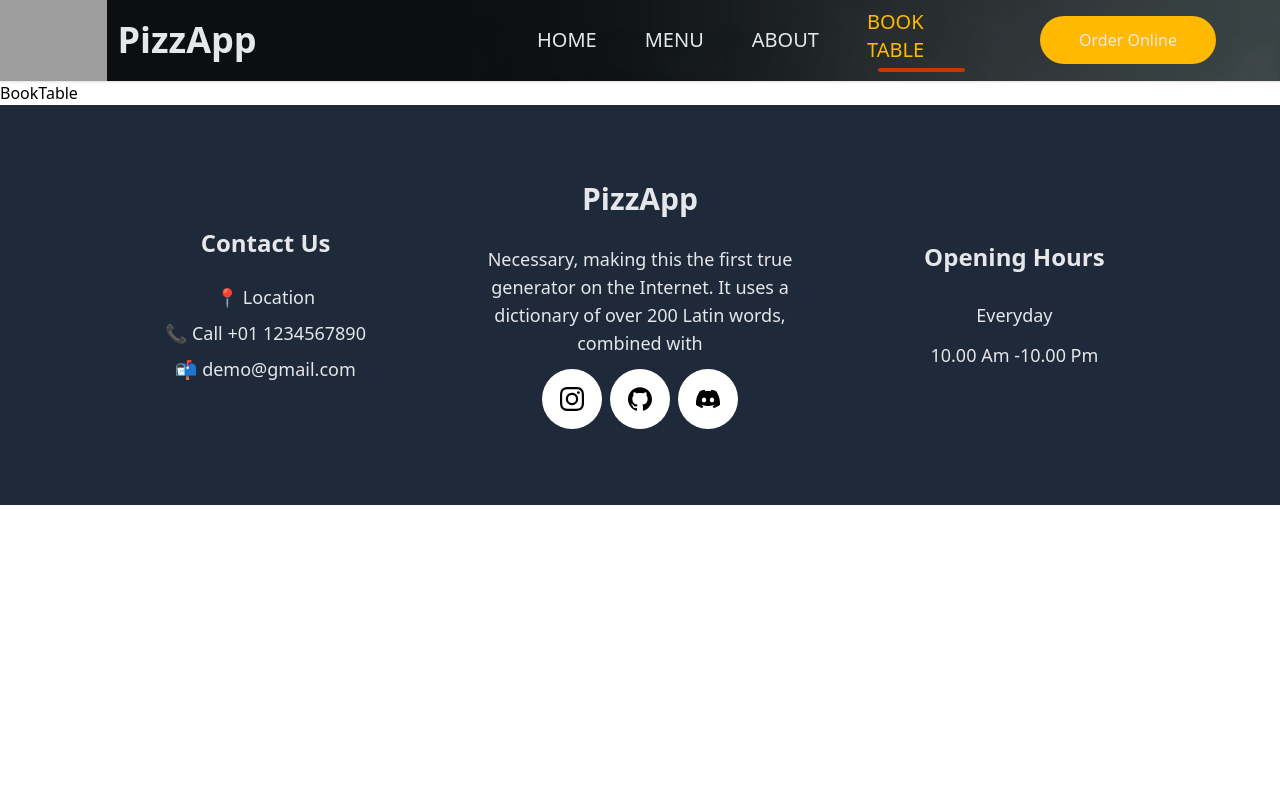
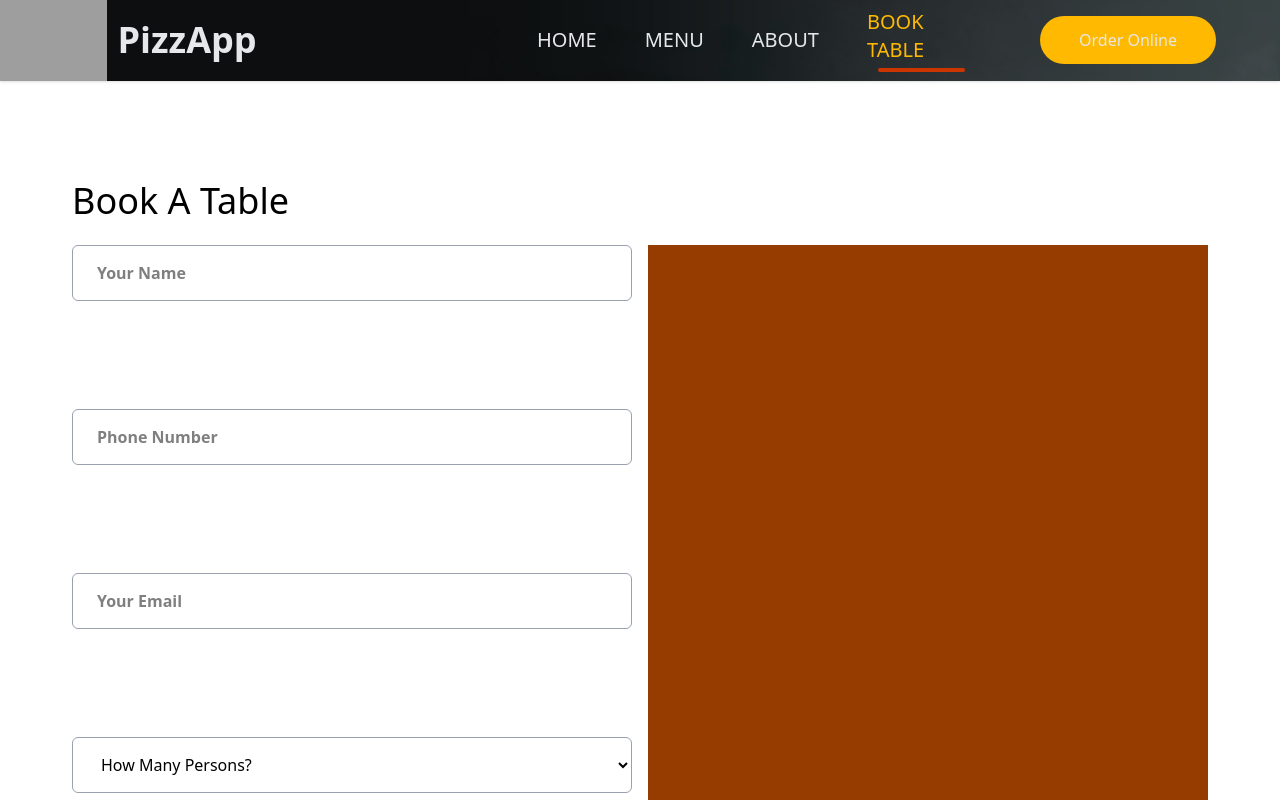
Before and after one commit to Samyrabah-chikhi/Restaurant, a React (Vite) app in the folder Frontend/: page /booktable in a window 1280 px wide. Shown: the top 800 px of the page. Built offline with nearby package versions, Linux system fonts and the light colour scheme; grey boxes are pictures that could not be loaded.

Commit message:
Booking Infos page reservation div done

```diff
--- /dev/null
+++ b/Frontend/src/Components/BookingInfos.jsx
@@ -0,0 +1,46 @@
+import React from "react";
+
+export default function BookingInfos() {
+  const places = [2, 3, 4, 5];
+  return (
+    <div className="w-1/2 flex flex-col justify-between mx-2 text-black">
+      <input
+        type="text"
+        placeholder="Your Name"
+        className="h-14 px-6 font-semibold border border-gray-400 rounded-md focus:outline-none "
+      />
+      <input
+        type="text"
+        placeholder="Phone Number"
+        className="h-14 px-6 font-semibold border border-gray-400 rounded-md focus:outline-none "
+      />
+      <input
+        type="text"
+        placeholder="Your Email"
+        className="h-14 px-6 font-semibold border border-gray-400 rounded-md focus:outline-none "
+      />
+
+      <select
+        defaultValue=""
+        placeholder="How Many Persons?"
+        className="h-14 px-6 border border-gray-400 rounded-md focus:outline-none "
+      >
+        <option value="" disabled={true}>
+          How Many Persons?
+        </option>
+        {places.map((number, _) => {
+          return (
+            <option value={number} key={number}>
+              {number}
+            </option>
+          );
+        })}
+      </select>
+      <input
+        type="date"
+        placeholder="mm/dd/yyyy"
+        className="h-14 px-6 border border-gray-400 rounded-md focus:outline-none "
+      />
+    </div>
+  );
+}
--- a/Frontend/src/Components/PromotionCard.jsx
+++ b/Frontend/src/Components/PromotionCard.jsx
@@ -8,7 +8,7 @@ export default function PromotionCard({ title, percentage, image }) {
         <img
           src={image}
           alt={title}
-          className="w-full h-full object-cover transition-transform duration-200 hover:scale-125"
+          className="w-full h-full object-cover transition-transform duration-200 hover:scale-110"
         />
       </div>
 
--- a/Frontend/src/Pages/BookTable.jsx
+++ b/Frontend/src/Pages/BookTable.jsx
@@ -1,7 +1,17 @@
-import React from 'react'
+import OrderButton from "../Components/OrderButton"
+import BookingInfos from "../Components/BookingInfos";
 
 export default function BookTable() {
   return (
-    <div>BookTable</div>
-  )
+    <div className="h-[130vh] flex justify-center py-24">
+      <div className="flex flex-col mx-16 w-full items-start justify-start gap-5 text-white">
+        <h2 className="text-4xl my-1 text-black mx-2">Book A Table</h2>
+        <div className="flex w-full h-full">
+          <BookingInfos></BookingInfos>
+          <div className="w-1/2 mx-2 bg-amber-800"></div>
+        </div>
+        <OrderButton></OrderButton>
+      </div>
+    </div>
+  );
 }
--- a/Frontend/src/index.css
+++ b/Frontend/src/index.css
@@ -40,3 +40,7 @@ body {
   fill: red;
   transition: fill 300ms ease-out;
 }
+
+option:hover,option:focus{
+  background-color: #ddd;
+}
```
